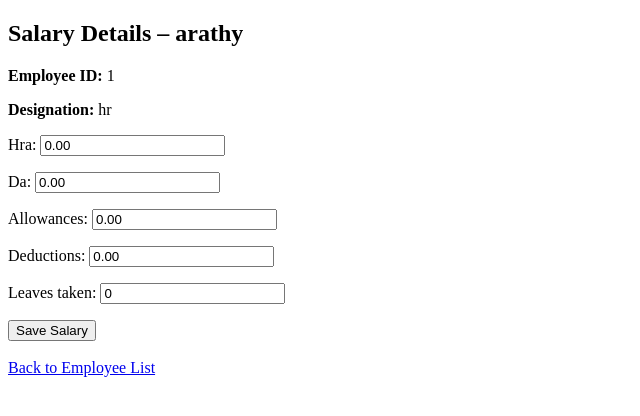
After one commit to arathyrajeesh/payslip-project, a Django app: page /salary/1/ in a window 1280 px wide. The commit adds this page. Shown: the top 416 px of the page, without its empty margins (0-640 px from the left). Run offline with Django 5.2, Linux system fonts and the light colour scheme; data comes from the database, SQL or seed files in the repository.

Commit message:
salary added

```diff
--- a/payslip/forms.py
+++ b/payslip/forms.py
@@ -1,7 +1,12 @@
 from django import forms
-from .models import Employee
+from .models import Employee,Salary
 
 class EmployeeForm(forms.ModelForm):
     class Meta:
         model = Employee
         fields = ['emp_id', 'name', 'designation', 'basic_salary']
+
+class SalaryForm(forms.ModelForm):
+    class Meta:
+        model = Salary
+        fields = ['hra', 'da', 'allowances', 'deductions', 'leaves_taken']
--- a/payslip/models.py
+++ b/payslip/models.py
@@ -12,10 +12,10 @@ class Employee(models.Model):
 
 class Salary(models.Model):
     employee = models.OneToOneField(Employee, on_delete=models.CASCADE)
-    hra = models.DecimalField(max_digits=10, decimal_places=2)
-    da = models.DecimalField(max_digits=10, decimal_places=2)
-    allowances = models.DecimalField(max_digits=10, decimal_places=2)
-    deductions = models.DecimalField(max_digits=10, decimal_places=2)
+    hra = models.DecimalField(max_digits=10, decimal_places=2, default=0)
+    da = models.DecimalField(max_digits=10, decimal_places=2, default=0)
+    allowances = models.DecimalField(max_digits=10, decimal_places=2, default=0)
+    deductions = models.DecimalField(max_digits=10, decimal_places=2, default=0)
     leaves_taken = models.IntegerField(default=0)
 
     def gross_salary(self):
--- a/payslip/templates/employee_list.html
+++ b/payslip/templates/employee_list.html
@@ -25,8 +25,11 @@
         <td>₹{{ emp.basic_salary }}</td>
         <td>
             <a href="{% url 'employee_update' emp.id %}">Edit</a> |
-            <a href="{% url 'employee_delete' emp.id %}">Delete</a>
+            <a href="{% url 'employee_delete' emp.id %}">Delete</a> |
+            <a href="{% url 'salary_add' emp.emp_id %}">Add Salary</a> |
+            <a href="{% url 'payslip' emp.emp_id %}">View Payslip</a>
         </td>
+
     </tr>
     {% endfor %}
 </table>
--- /dev/null
+++ b/payslip/templates/salary_form.html
@@ -0,0 +1,23 @@
+<!DOCTYPE html>
+<html>
+<head>
+    <title>Add Salary</title>
+</head>
+<body>
+
+<h2>Salary Details – {{ employee.name }}</h2>
+
+<p><strong>Employee ID:</strong> {{ employee.emp_id }}</p>
+<p><strong>Designation:</strong> {{ employee.designation }}</p>
+
+<form method="post">
+    {% csrf_token %}
+    {{ form.as_p }}
+    <button type="submit">Save Salary</button>
+</form>
+
+<br>
+<a href="{% url 'employee_list' %}">Back to Employee List</a>
+
+</body>
+</html>
--- a/payslip/urls.py
+++ b/payslip/urls.py
@@ -6,5 +6,7 @@ urlpatterns = [
     path('add/', views.employee_create, name='employee_create'),
     path('edit/<int:id>/', views.employee_update, name='employee_update'),
     path('delete/<int:id>/', views.employee_delete, name='employee_delete'),
-    path('payslip/<str:emp_id>/', views.generate_payslip, name='payslip'),
+    path('salary/<str:emp_id>/', views.salary_add_update, name='salary_add'),
+    path('payslip/<str:emp_id>/', views.payslip_view, name='payslip'),
+
 ]
--- a/payslip/views.py
+++ b/payslip/views.py
@@ -1,6 +1,6 @@
 from django.shortcuts import render, redirect, get_object_or_404
 from .models import Employee,Salary
-from .forms import EmployeeForm
+from .forms import EmployeeForm,SalaryForm
 
 # View Employees
 def employee_list(request):
@@ -39,7 +39,18 @@ def employee_delete(request, id):
 
 def payslip_view(request, emp_id):
     employee = get_object_or_404(Employee, emp_id=emp_id)
-    salary = get_object_or_404(Salary, employee=employee)
+
+    # Auto-create salary if not exists
+    salary, created = Salary.objects.get_or_create(
+        employee=employee,
+        defaults={
+            'hra': 0,
+            'da': 0,
+            'allowances': 0,
+            'deductions': 0,
+            'leaves_taken': 0,
+        }
+    )
 
     context = {
         'employee': employee,
@@ -48,3 +59,22 @@ def payslip_view(request, emp_id):
         'net_salary': salary.net_salary(),
     }
     return render(request, 'payslip.html', context)
+
+
+def salary_add_update(request, emp_id):
+    employee = get_object_or_404(Employee, emp_id=emp_id)
+
+    salary, created = Salary.objects.get_or_create(employee=employee)
+
+    if request.method == 'POST':
+        form = SalaryForm(request.POST, instance=salary)
+        if form.is_valid():
+            form.save()
+            return redirect('payslip', emp_id=employee.emp_id)
+    else:
+        form = SalaryForm(instance=salary)
+
+    return render(request, 'salary_form.html', {
+        'form': form,
+        'employee': employee
+    })
```
Also changed, not shown: payslip/templates/payslip.html (+4 -3 lines), db.sqlite3, payslip/migrations/0002_remove_salary_allowance_salary_allowances_and_more.py (added).
